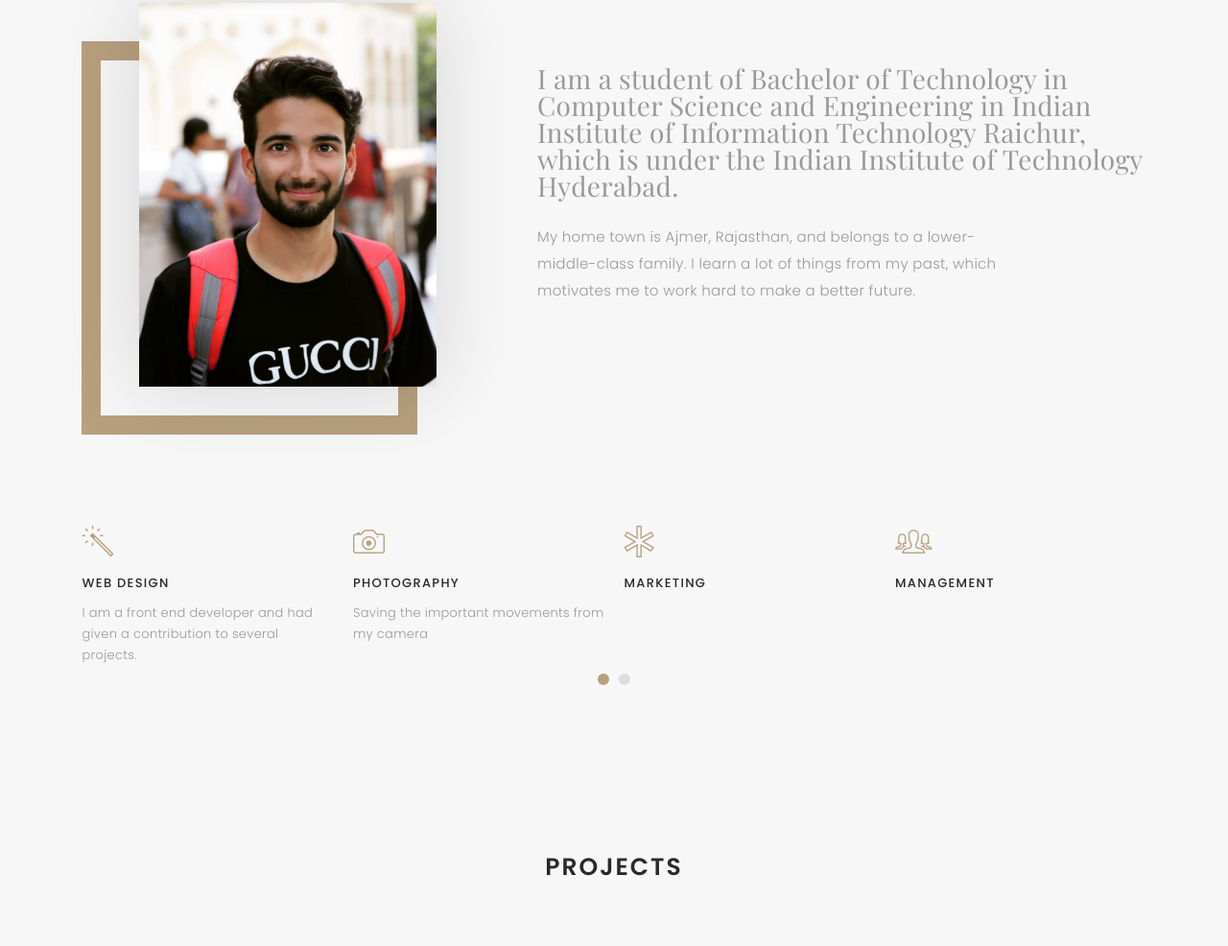
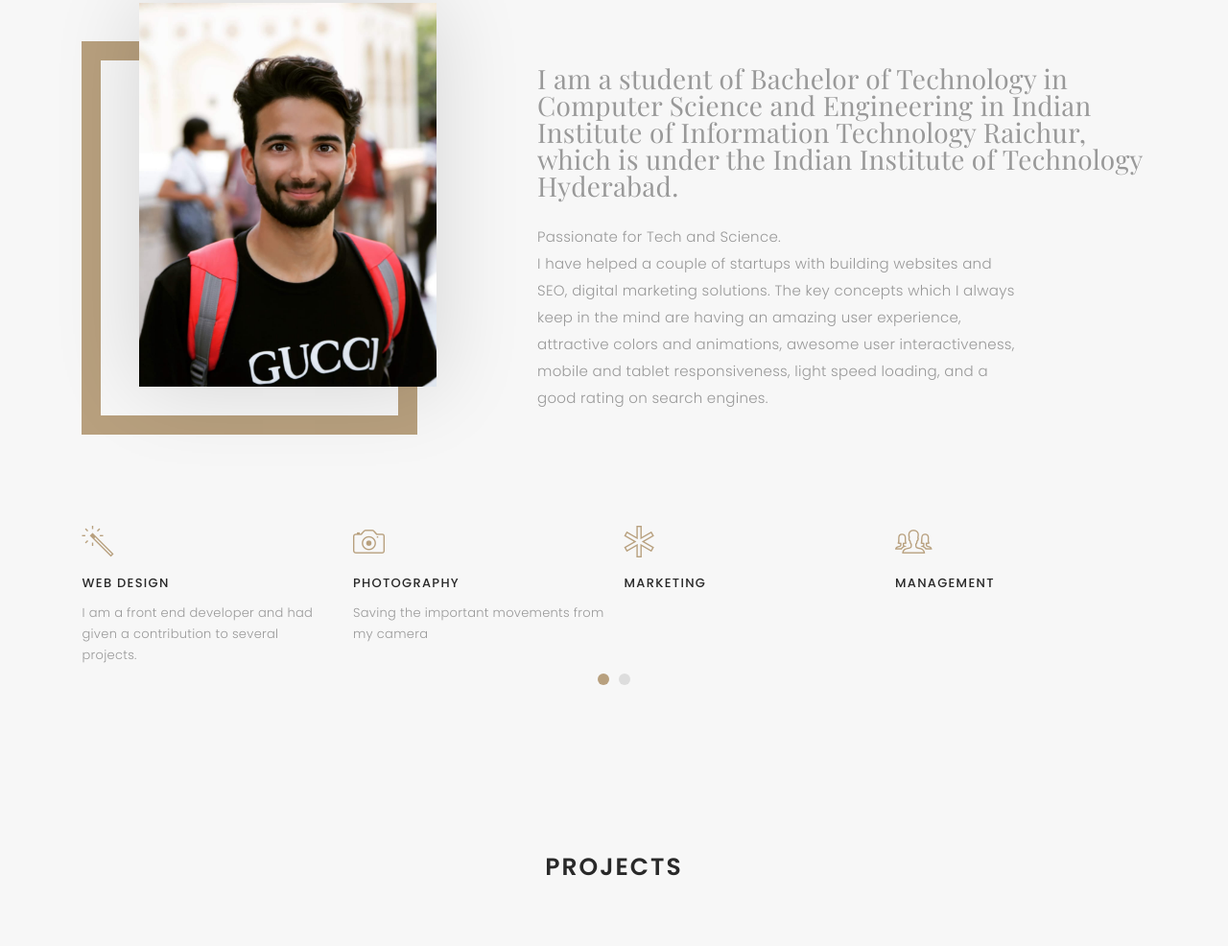
Before and after one commit to vibhanshujainiiitr/test, a plain HTML site: page index.html in a window 1280 px wide. Shown: the part 947-1933 px from the top of the page at 96% size. Drawn offline with nearby package versions, Linux system fonts and the light colour scheme; files whose address does not match are found by name; a web font is replaced by a local one.

```diff
--- a/index.html
+++ b/index.html
@@ -9,7 +9,10 @@
   <script async src="https://www.googletagmanager.com/gtag/js?id=UA-165669163-2"></script>
   <script>
     window.dataLayer = window.dataLayer || [];
-    function gtag() { dataLayer.push(arguments); }
+
+    function gtag() {
+      dataLayer.push(arguments);
+    }
     gtag('js', new Date());
 
     gtag('config', 'UA-165669163-2');
@@ -128,8 +131,13 @@
               <p class="p-heading">I am a student of Bachelor of Technology in Computer Science and Engineering in
                 Indian Institute of Information Technology Raichur, which is under the Indian Institute of Technology
                 Hyderabad.</p>
-              <p class="separator">My home town is Ajmer, Rajasthan, and belongs to a lower-middle-class family. I learn
-                a lot of things from my past, which motivates me to work hard to make a better future.</p>
+              <p class="separator">
+                Passionate for Tech and Science. <br>
+                I have helped a couple of startups with building websites and SEO, digital marketing solutions. The key
+                concepts which I always keep in the mind are having an amazing user experience, attractive colors and
+                animations, awesome user interactiveness, mobile and tablet responsiveness, light speed loading, and a
+                good rating on search engines.
+              </p>
 
             </div>
 
```
